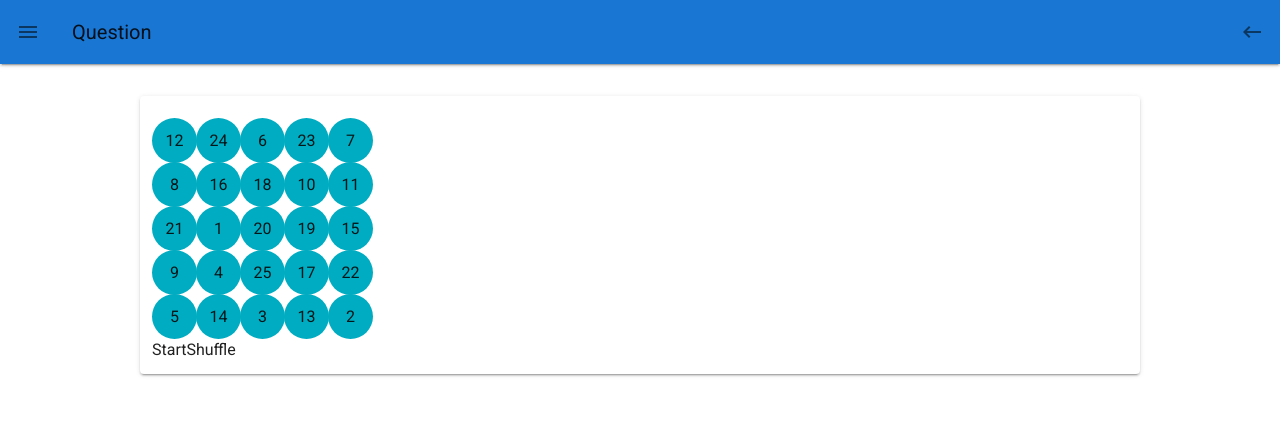
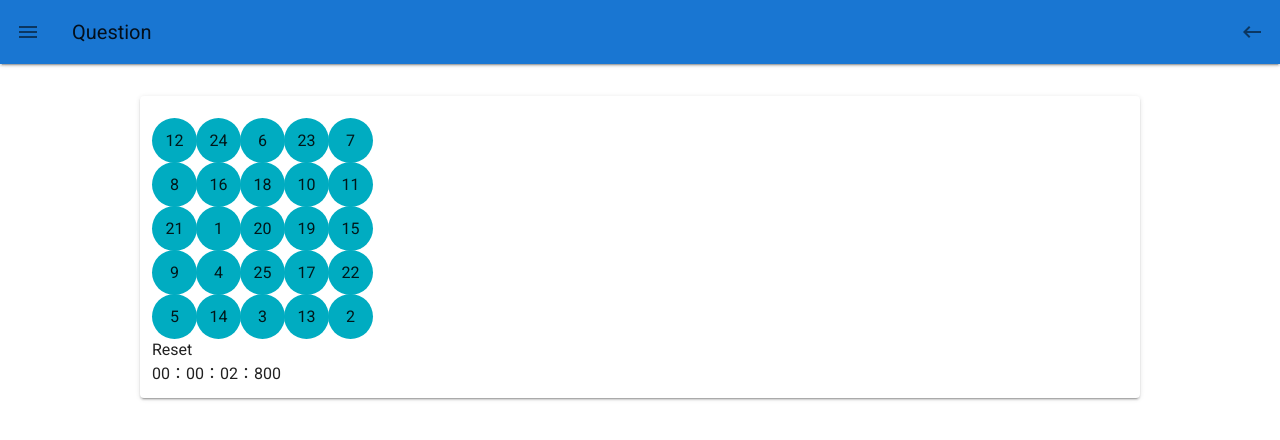
Before and after one commit to R-Otsuka/mystery_land, a Vue app in the folder client/: page /sample/3 in a window 1280 px wide. Both pictures are taken after a click on the button "Start". Shown: the top 440 px of the page. Built offline with nearby package versions, Linux system fonts and the light colour scheme.

Commit message:
ゲームのリセット機能とクリア時間測定機能の追加

```diff
--- a/client/src/views/sample_list/sample3.vue
+++ b/client/src/views/sample_list/sample3.vue
@@ -5,12 +5,23 @@
         {{ cell.number }}
       </div>
     </transition-group>
-    <button @click="start">
+    <button v-if="playing" @click="reset">
+      Reset
+    </button>
+    <button v-else @click="start">
       Start
     </button>
-    <button @click="shuffle">
-      Shuffle
-    </button>
+    <div>
+      {{checkHours | zeroPadding}}：{{checkMinutes | zeroPadding}}：{{checkSeconds | zeroPadding}}：{{checkMiliSeconds | showMiliseconds}}
+    </div>
+    <div v-if="finish">
+      <div v-if="clear">
+        clear
+      </div>
+      <div v-else>
+        fail
+      </div>
+    </div>
   </v-container>
 </template>
 
@@ -25,8 +36,26 @@ export default {
         show:true
       };
     }),
-    openNum:0
+    openNum:0,
+    playing:false,
+    animationId: 0,
+    hours: 0,
+    minutes: 0,
+    second: 0,
+    milisecond: 0,
+    startTime: 0,// スタート時間
+    endTime: 0,// ストップ押した時間
+    diffTime: 0, //スタートとストップ押した時の差分
+    flag: false,
   }),
+  filters:{
+    zeroPadding(value){
+      return value.toString().padStart(2, 0);
+    },
+    showMiliseconds(value){
+      return value.toString().padStart(3, 0);
+    }
+  },
   methods: {
     shuffle() {
       this.cells = _.shuffle(this.cells);
@@ -40,13 +69,82 @@ export default {
         this.openNum += 1
       }
     },
-    timerStart(){
-
-    },
     start(){
       this.shuffle()
-      this.timerStart()
-    }
+      this.timeStart()
+      this.playing = !this.playing
+    },
+    resetNumber(){
+      this.openNum = 0
+      // cellの全てをshowにする
+      for(var num of this.cells){
+        num.show = true
+      }
+    },
+    reset(){
+      this.resetNumber()
+      this.timeStop()
+      this.timeReset()
+      this.playing = !this.playing
+    },
+    setStartTime(time){
+      //performance.now()自体は前回のページから今回のページへと、遷移を開始した瞬間からの経過時間を算出する
+      this.startTime = performance.now() - time;
+    },
+    timeStart(){
+      if(this.flag){
+        return false;
+      }
+      const vm_data = this;
+      this.flag = true; // スタートしたらタイマーflagをtrueに
+      this.setStartTime(vm_data.diffTime);
+      (function progress(){
+        vm_data.endTime = performance.now();
+        vm_data.diffTime = vm_data.endTime - vm_data.startTime;
+        [vm_data.second, vm_data.milisecond] = [Math.floor(vm_data.diffTime / 1000), Math.floor(vm_data.diffTime % 1000)];
+        vm_data.animationId = window.requestAnimationFrame(progress);
+      }());
+    },
+    timeStop(){
+      this.flag = false;   // ストップしたらタイマーflagをfalseに
+      window.cancelAnimationFrame(this.animationId);
+    },
+    timeReset(){
+      console.log("reset")
+      if(this.flag){
+        return false;
+      }
+      this.startTime = this.diffTime = 0;
+    },
+  },
+  computed:{
+    finish(){
+      if(this.openNum === 25){
+        this.timeStop()
+        return true
+      }else{
+        return false
+      }
+    },
+    clear() {
+      if (this.diffTime < 25000) {
+        return true
+      }else{
+        return false
+      }
+    },
+    checkHours(){
+      return Math.floor(this.diffTime / 1000 / 60 / 60);
+    },
+    checkMinutes(){
+      return Math.floor(this.diffTime / 1000 / 60) % 60;
+    },
+    checkSeconds(){
+      return Math.floor(this.diffTime / 1000) % 60;
+    },
+    checkMiliSeconds(){
+      return Math.floor(this.diffTime % 1000);
+    },
   }
 }
 </script>
```
